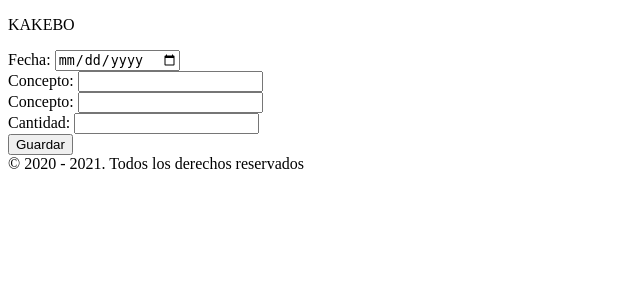
After one commit to Venganzaalchocolate/flask_movements, a Flask app: page /creaAlta in a window 1280 px wide. The commit adds this page. Shown: the top 300 px of the page, without its empty margins (0-640 px from the left). Run offline with Flask 2, Linux system fonts and the light colour scheme.

Commit message:
creando formularios

```diff
--- a/movements/templates/base.html
+++ b/movements/templates/base.html
@@ -1,5 +1,5 @@
 <!DOCTYPE html>
-<html lang="en">
+<html lang="es">
     <head>
         <meta charset="UTF-8">
         <meta name="viewport" content="width=device-width, initial-scale=1.0">
--- /dev/null
+++ b/movements/templates/creaAlta.html
@@ -0,0 +1,27 @@
+{% extends "base.html" %}
+
+{% block title %} Romanos {% endblock %}
+
+{% block content%}
+    <form action="creaAlta" method="POST">
+        <div class="field">
+            <label for="fecha">Fecha:</label>
+            <input type="date" name="fecha">
+        </div>
+        <div class="field">
+            <label for="concepto">Concepto:</label>
+            <input type="text" name="concepto">
+        </div>
+        <div class="field">
+            <label for="concepto">Concepto:</label>
+            <input type="text" name="concepto">
+        </div>
+        <div class="field">
+            <label for="cantidad">Cantidad:</label>
+            <input type="number" name="cantidad" step="0.01">
+        </div>
+        <div class="field">
+            <input type="submit" value="Guardar">
+        </div>
+    </form>
+{% endblock %}
--- a/movements/templates/movementsList.html
+++ b/movements/templates/movementsList.html
@@ -18,7 +18,7 @@
                 </tr>
         {% endfor %}
                 <tr>
-                        <td colspan='3'>Total: 2700€</td>
+                        <td colspan='3'>Total:{{total}}€</td>
                 </tr>
         </table>
 
--- a/movements/views.py
+++ b/movements/views.py
@@ -1,5 +1,5 @@
 from movements import app
-from flask import render_template
+from flask import render_template, request
 import csv
 
 @app.route('/')
@@ -9,6 +9,17 @@ def listaIngresos():
     csvReader = csv.reader(fingresos, delimiter=',', quotechar='"')
     ingresos = list(csvReader)
 
-    print(ingresos)
+    sumador=0
+    for ingreso in ingresos:
+        sumador+= float(ingreso[2])
 
-    return render_template('movementsList.html', datos=ingresos)
+    return render_template('movementsList.html', datos=ingresos, total=sumador)
+
+@app.route('/creaAlta', methods=['GET', 'POST'])
+
+def nuevoIngreso():
+    if request.method == 'GET':
+        print ('soy un get')
+    else:
+        print ('soy un post')
+    return render_template("creaAlta.html")
```
